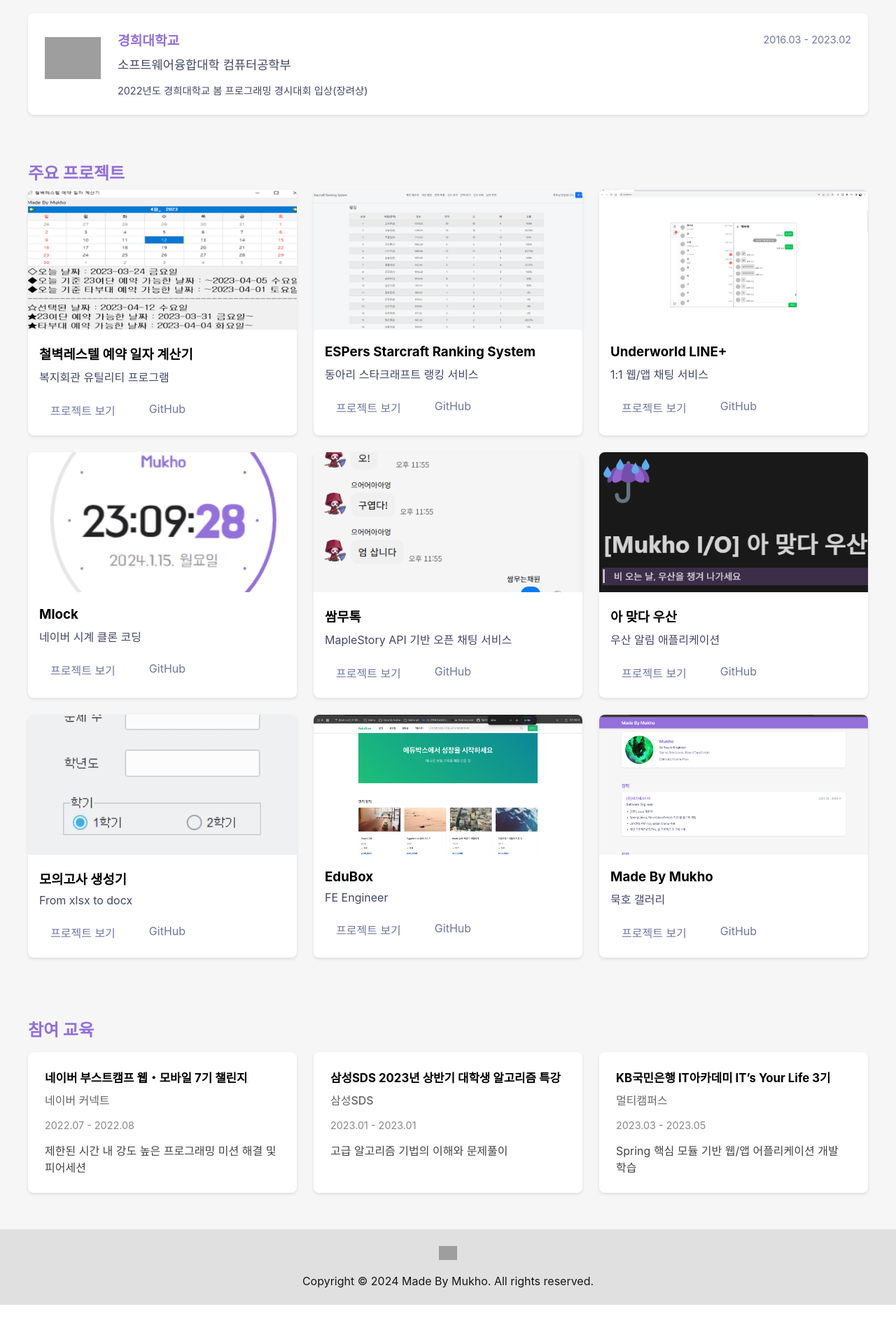
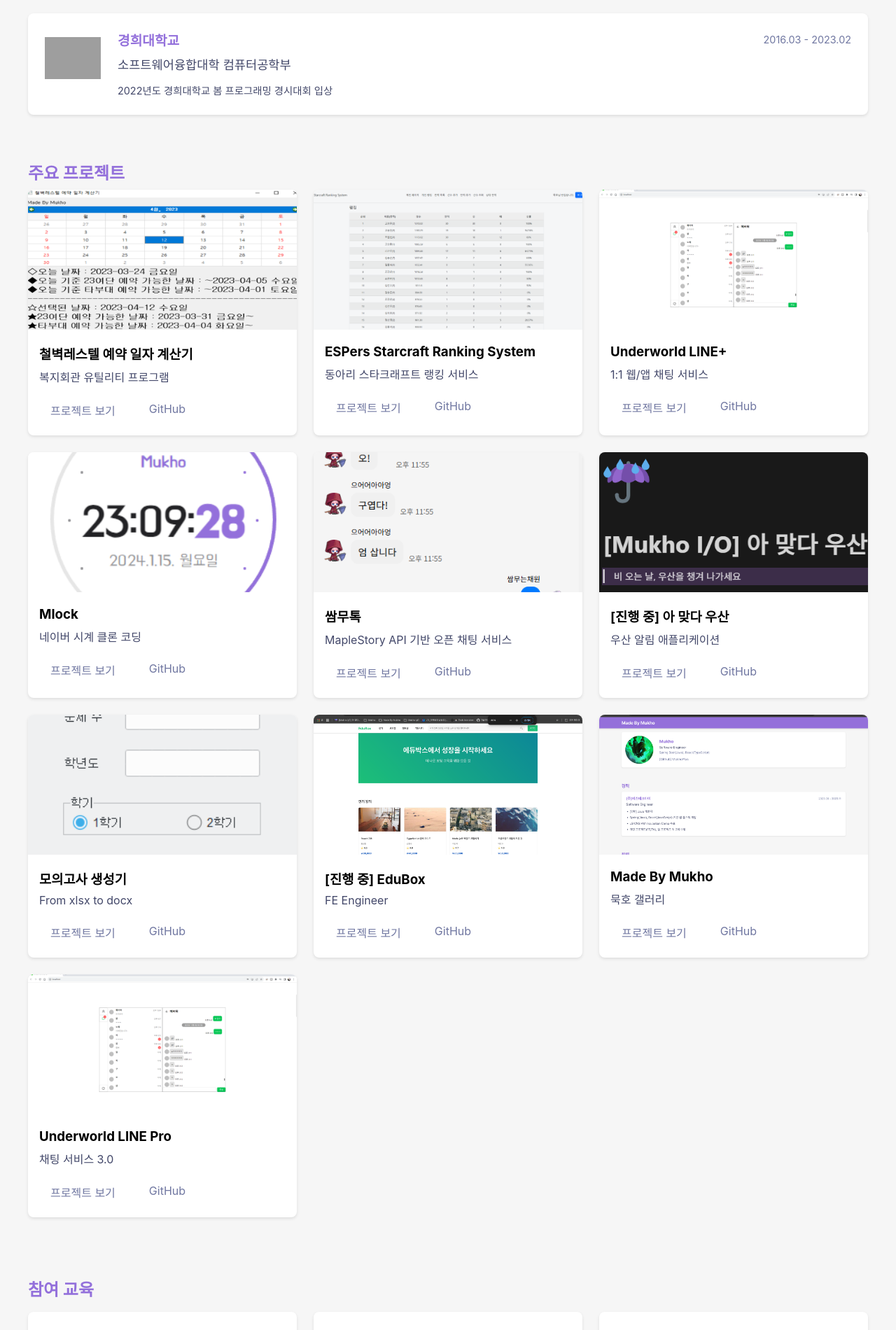
Before and after one commit to Made-By-Mukho/made-by-mukho.github.io, a React (Create React App) app: page / in a window 1280 px wide. Shown: the part 763-2663 px from the top of the page at 70% size. Before the commit the page ends 2627 px from the top, so only its background shows below. Built offline with nearby package versions, Linux system fonts and the light colour scheme; grey boxes are pictures that could not be loaded.

Commit message:
Chore: 프로젝트 추가

```diff
--- a/src/data/Academics.ts
+++ b/src/data/Academics.ts
@@ -8,6 +8,6 @@
     period: "2016.03 - 2023.02",
     logoUrl:
       "https://yt3.googleusercontent.com/ytc/AIdro_kPkklM53rC-uk0KdHDp-KuSDtlVVRJkeeMC3U7FOy8ng=s160-c-k-c0x00ffffff-no-rj",
-    description: "2022년도 경희대학교 봄 프로그래밍 경시대회 입상(장려상)",
+    description: "2022년도 경희대학교 봄 프로그래밍 경시대회 입상",
   },
 ];
--- a/src/data/Projects.ts
+++ b/src/data/Projects.ts
@@ -52,7 +52,7 @@
   },
   {
     id: 6,
-    title: "아 맞다 우산",
+    title: "[진행 중] 아 맞다 우산",
     description: "우산 알림 애플리케이션",
     imageUrl: umbrella,
     projectUrl: "https://github.com/Mukho-I-O",
@@ -68,7 +68,7 @@
   },
   {
     id: 8,
-    title: "EduBox",
+    title: "[진행 중] EduBox",
     description: "FE Engineer",
     imageUrl: edubox,
     projectUrl: "https://github.com/SSAFY-Escape-from-backend-potato",
@@ -83,4 +83,12 @@
     projectUrl: "https://made-by-mukho.github.io/",
     githubUrl: "https://github.com/Made-By-Mukho/made-by-mukho.github.io",
   },
+  {
+    id: 10,
+    title: "Underworld LINE Pro",
+    description: "채팅 서비스 3.0",
+    imageUrl: underworld,
+    projectUrl: "https://linepro.mukho.r-e.kr/",
+    githubUrl: "https://github.com/mukhoplus/Underworld-LINE-Pro",
+  },
 ];
```
